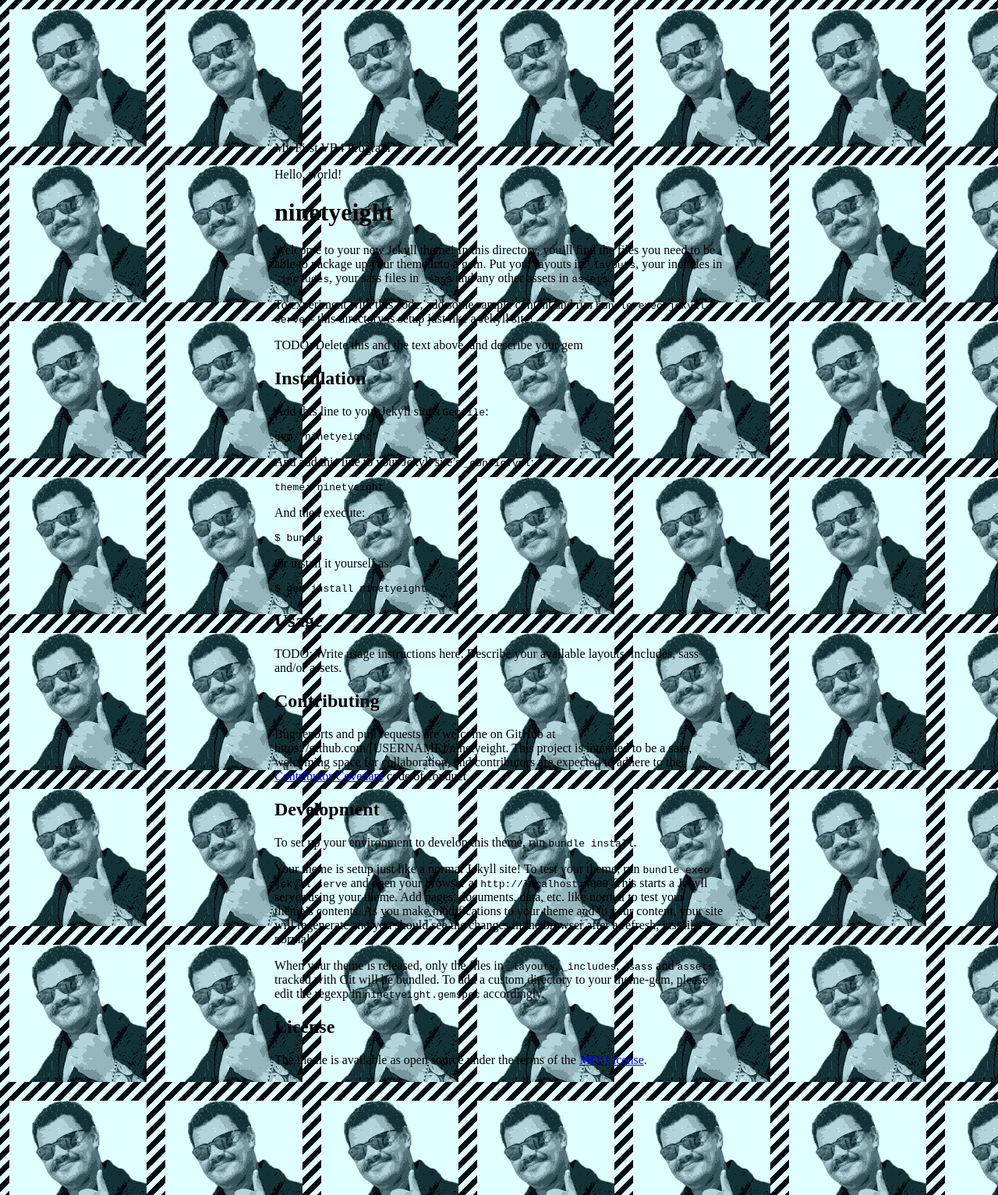
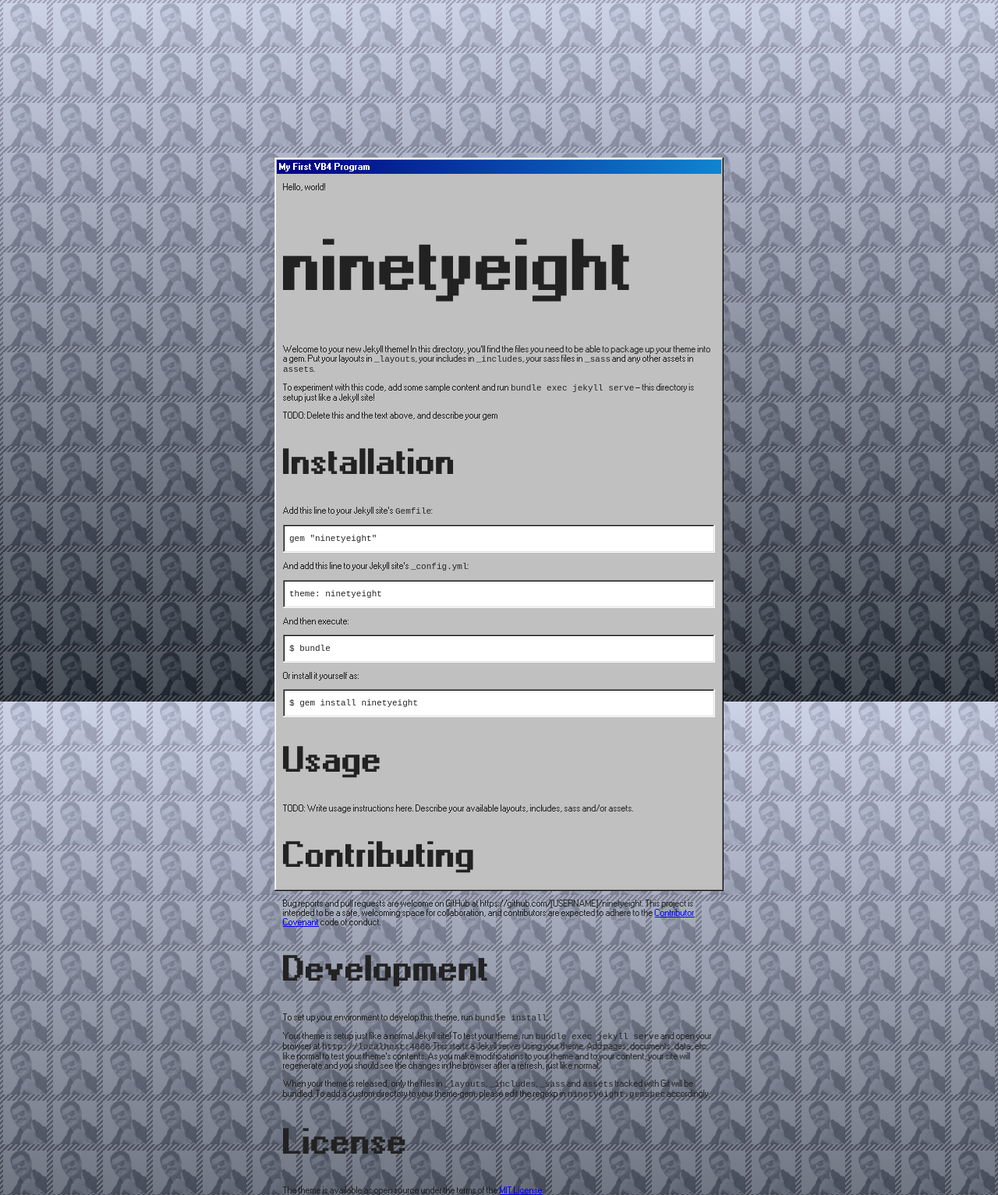
Before and after one commit to Nate-Incubator/ninetyeight, a Jekyll site: the page built from README.md, in a window 1280 px wide. Shown: the whole page at 78% size. Built offline with Jekyll 4.4.1, drawn with Linux system fonts in a browser that asks for light colours; our own code applies the rules of GitHub Pages for plain Markdown files.

Commit message:
more assets!

```diff
--- a/_layouts/default.html
+++ b/_layouts/default.html
@@ -3,7 +3,7 @@
     <head>
         <title>98.css example</title>
         <meta charset="UTF-8" />
-        <link rel="stylesheet" href="/assets/css/98.css" />
+        <link rel="stylesheet" href="/assets/98/98.css" />
         <link rel="stylesheet" href="/assets/css/main.css" />
     </head>
 
--- a/assets/css/main.css
+++ b/assets/css/main.css
@@ -19,5 +19,6 @@ html {
 }
 
 body {
-    background-image: url("/assets/img/nate_retro_tile.png");
+    background-image: linear-gradient(rgba(200,200,225,0.8), rgba(35,35,45,0.8)), url("/assets/img/nate_retro_tile.png");
+    background-size: 64px;
 }
```
Also changed, not shown: assets/android-chrome-192x192.png (added), assets/android-chrome-512x512.png (added), assets/apple-touch-icon.png (added), assets/favicon-16x16.png (added), assets/favicon-32x32.png (added), assets/favicon.ico (added), assets/site.webmanifest (added).
